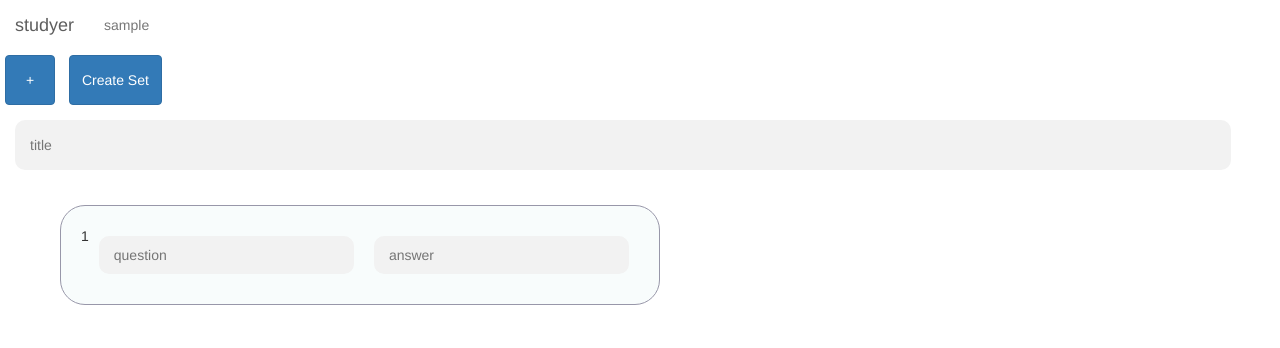
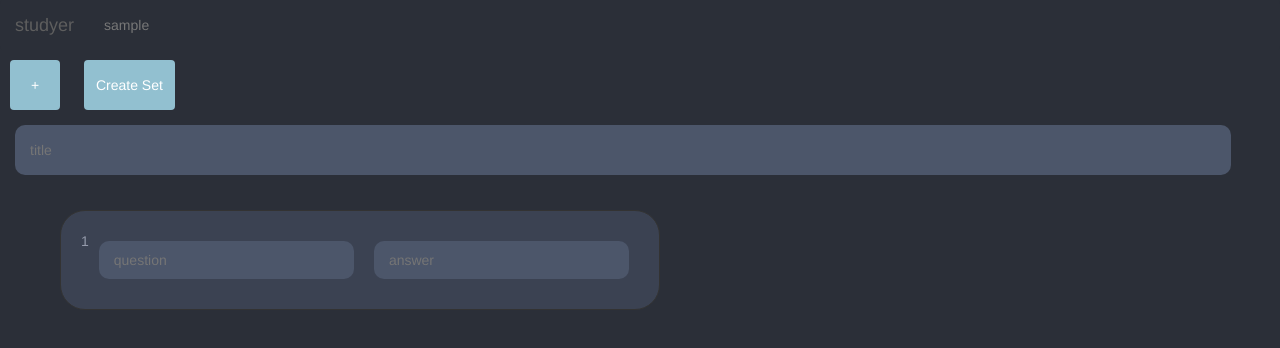
Before and after one commit to sacker4u/studyer, a Flask app: page /new in a window 1280 px wide. Shown: the top 348 px of the page. Run offline with Flask 3, Linux system fonts and the light colour scheme; the visitor is signed in with stand-in values (Sample User, id 1); some libraries are stand-ins or nearby versions.

Commit message:
mostly added nord theme

```diff
--- a/static/createset.css
+++ b/static/createset.css
@@ -3,7 +3,6 @@ input {
     margin:10px;
     width:280px;
     border-radius:10px;
-    background: #f2f2f2;
     padding: 15px;
 }
 
@@ -12,3 +11,17 @@ input {
     height: 50px;
     width: 95%;
 }
+
+.qaentry {
+    border-style: solid;
+    border-radius: 25px;
+
+    border-width: 1px;
+    background-color: #3b4252;
+    padding: 20px;
+    margin: 20px;
+    height: 100px;
+    width: 600px;
+    display: flex;
+    justify-content: center;
+}
--- a/static/login.css
+++ b/static/login.css
@@ -1,7 +1,6 @@
 body {
     padding: 0;
     margin: 0;
-    background: #ffffff;
     background-size: cover;
 }
 
@@ -26,7 +25,6 @@ body {
 .form input {
     outline: 0;
     border-radius: 10px;
-    background: #f2f2f2;
     width: 100%;
     border: 0;
     margin: 0 0 15px;
@@ -48,6 +46,6 @@ button {
 }
 
 .redirmsg a{
-    color: #06C5CF;
+    color: #92c0d0;
     text-decoration: none;
 }
--- a/static/styles.css
+++ b/static/styles.css
@@ -1,10 +1,26 @@
 button {
     border: none;
-    margin: 5px;
+    background-color: #92c0d0 !important;
+    border: none !important;
+    margin: 10px;
 }
 
 #navbar {
-    background-color: #ffffff;
+    background-color: #2b2f38;
     border: none;
     margin-bottom: 0px;
 }
+
+
+body {
+    background-color: #2b2f38;
+}
+
+h1, h2, h3, h4, h5, h6, p {
+    color:#949aaa !important;
+}
+
+input {
+    background-color: #4c566a;
+    color: #949aaa !important;
+}
--- a/templates/createset.html
+++ b/templates/createset.html
@@ -16,7 +16,9 @@
         var list = document.getElementById("qlist");
         var toAdd = document.createElement("li");
 
-        toAdd.style.borderStyle="solid";
+
+        toAdd.className = "qaentry"
+        /*toAdd.style.borderStyle="solid";
         toAdd.style.borderRadius = "25px";
         toAdd.style.borderColor = "#9897A9";
         toAdd.style.borderWidth="1px";
@@ -26,7 +28,7 @@
         toAdd.style.height="100px";
         toAdd.style.width="600px";
         toAdd.style.display="flex";
-        toAdd.style.justifyContent="center";
+        toAdd.style.justifyContent="center";*/
         toAdd.innerHTML = `<p>${++i}</p>
         <input type="text" name="q${i}" id="q${i}" placeholder="question"></input>
         <input type="text" name="a${i}" id="a${i}" placeholder="answer"></input>`
--- a/templates/home.html
+++ b/templates/home.html
@@ -2,6 +2,7 @@
 
 {% block head %}
 <title>Home - studyer</title>
+<link rel="stylesheet" href="{{ url_for('static', filename='home.css') }}">
 {% endblock %}
 
 {% block navbar %}
@@ -17,9 +18,9 @@
 
 {% block body %}
     {% if current_user.is_authenticated %}
-        <ul class="list-group" style="width:300px;">
+        <ul id="sets" class="list-group" style="width:300px;">
             {% for setId in json.loads(current_user.sets) %}
-            <a href="/sets/{{setId}}" class="list-group-item list-group-item-action">{{Sets.query.get(setId).name}}</a>
+            <a href="/sets/{{setId}}" class="list-group-item list-group-item-action bg-dark">{{Sets.query.get(setId).name}}</a>
             {% endfor %}
           </ul>
         {% else %}
```
Also changed, not shown: static/write.css (added, +19 -0 lines), templates/write.html (+6 -11 lines), static/home.css (added).
